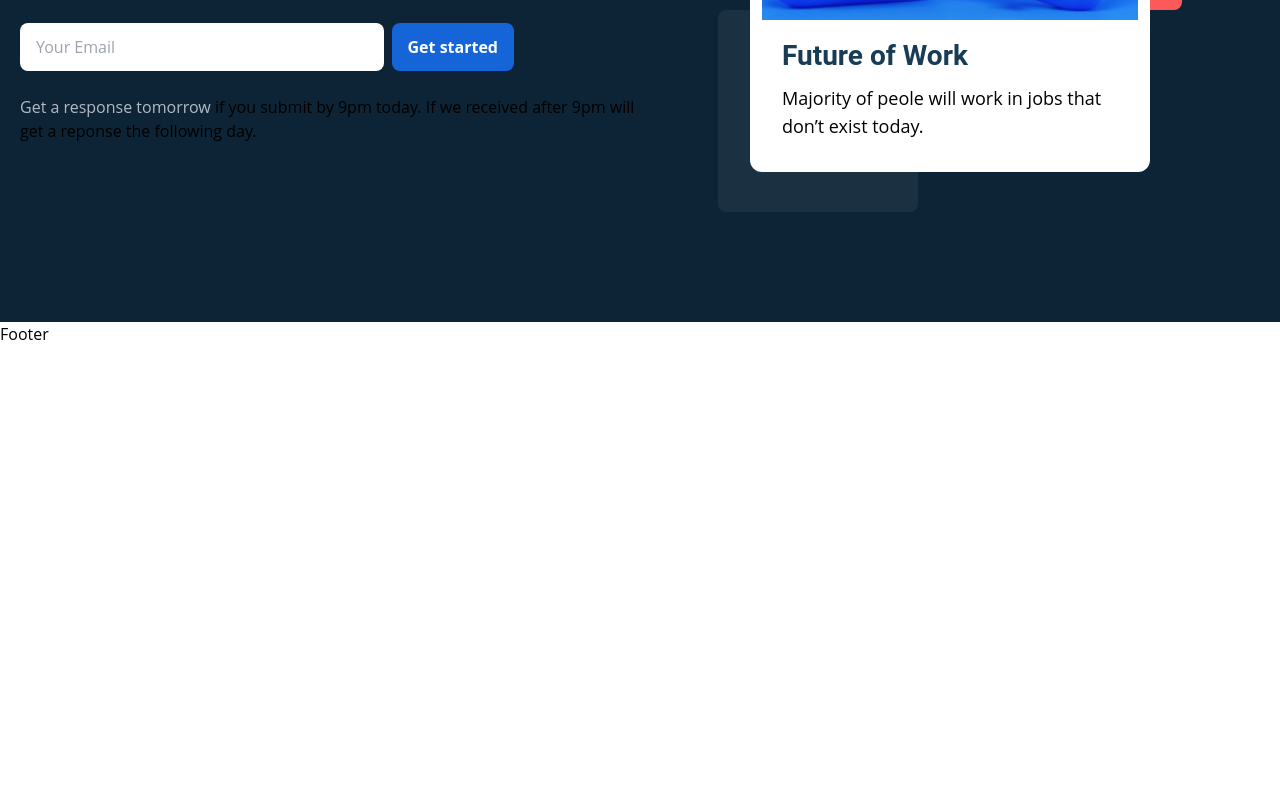
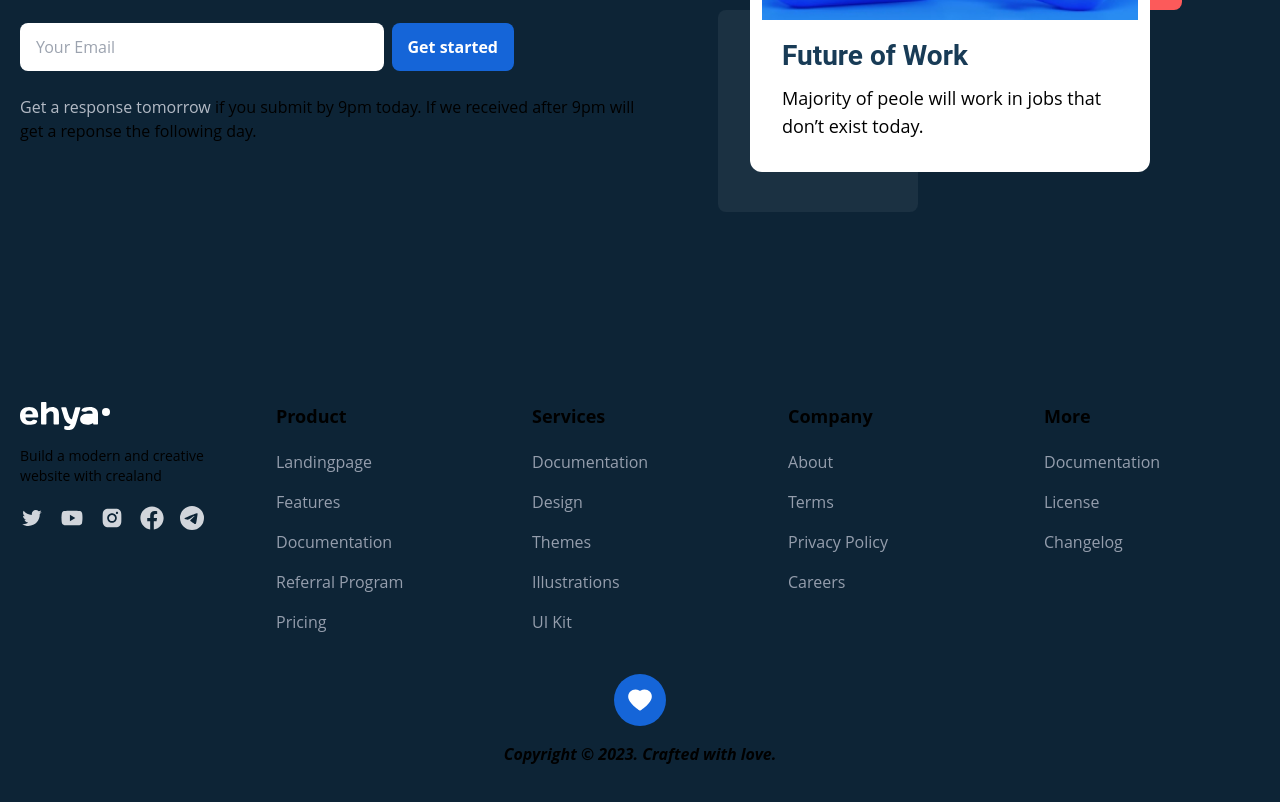
Before and after one commit to issssaaaas/blog-projectt, a React (Create React App) app: page / in a window 1280 px wide. Shown: the part 1544-2346 px from the top of the page. Before the commit the page ends 1890 px from the top, so only its background shows below. Built offline with nearby package versions, Linux system fonts and the light colour scheme.

Commit message:
creating Footer

```diff
--- a/src/components/Footer.jsx
+++ b/src/components/Footer.jsx
@@ -1,9 +1,140 @@
 
 import React from "react";
+import {
+  AiOutlineTwitter,
+  AiFillYoutube,
+  AiFillInstagram,
+  AiFillHeart,
+} from "react-icons/ai";
+import { FaFacebook } from "react-icons/fa";
+import { BsTelegram } from "react-icons/bs";
+
+import { images } from "../constants";
 
 
 const Footer = () => {
-  return <div>Footer</div>
+  return (
+    <section className="bg-dark-hard">
+      <footer className="container mx-auto grid grid-cols-10 px-5 py-10 gap-y-10 gap-x-5 md:pt-20 md:grid-cols-12 lg:grid-cols-10 lg:gap-x-10">
+        <div className="col-span-5 md:col-span-4 lg:col-span-2">
+          <h3 className="text-dark-light font-bold md:text-lg">Product</h3>
+          <ul className="text-[#959EAD] text-sm mt-5 space-y-4 md:text-base">
+            <li>
+              <a href="/">Landingpage</a>
+            </li>
+            <li>
+              <a href="/">Features</a>
+            </li>
+            <li>
+              <a href="/">Documentation</a>
+            </li>
+            <li>
+              <a href="/">Referral Program</a>
+            </li>
+            <li>
+              <a href="/">Pricing</a>
+            </li>
+          </ul>
+        </div>
+        <div className="col-span-5 md:col-span-4 lg:col-span-2">
+          <h3 className="text-dark-light font-bold md:text-lg">Services</h3>
+          <ul className="text-[#959EAD] text-sm mt-5 space-y-4 md:text-base">
+            <li>
+              <a href="/">Documentation</a>
+            </li>
+            <li>
+              <a href="/">Design</a>
+            </li>
+            <li>
+              <a href="/">Themes</a>
+            </li>
+            <li>
+              <a href="/">Illustrations</a>
+            </li>
+            <li>
+              <a href="/">UI Kit</a>
+            </li>
+          </ul>
+        </div>
+        <div className="col-span-5 md:col-span-4 md:col-start-5 lg:col-start-auto lg:col-span-2">
+          <h3 className="text-dark-light font-bold md:text-lg">Company</h3>
+          <ul className="text-[#959EAD] text-sm mt-5 space-y-4 md:text-base">
+            <li>
+              <a href="/">About</a>
+            </li>
+            <li>
+              <a href="/">Terms</a>
+            </li>
+            <li>
+              <a href="/">Privacy Policy</a>
+            </li>
+            <li>
+              <a href="/">Careers</a>
+            </li>
+          </ul>
+        </div>
+        <div className="col-span-5 md:col-span-4 lg:col-span-2">
+          <h3 className="text-dark-light font-bold md:text-lg">More</h3>
+          <ul className="text-[#959EAD] text-sm mt-5 space-y-4 md:text-base">
+            <li>
+              <a href="/">Documentation</a>
+            </li>
+            <li>
+              <a href="/">License</a>
+            </li>
+            <li>
+              <a href="/">Changelog</a>
+            </li>
+          </ul>
+        </div>
+        <div className="col-span-10 md:order-first md:col-span-4 lg:col-span-2">
+          <img
+            src={images.Logo}
+            alt="logo"
+            className="brightness-0 invert mx-auto md:mx-0"
+          />
+          <p className="text-sm text-dark-light text-center mt-4 md:text-left md:text-base lg:text-sm">
+            Build a modern and creative website with crealand
+          </p>
+          <ul className="flex justify-center items-center mt-5 space-x-4 text-gray-300 md:justify-start">
+            <li>
+              <a href="/">
+                <AiOutlineTwitter className="w-6 h-auto" />
+              </a>
+            </li>
+            <li>
+              <a href="/">
+                <AiFillYoutube className="w-6 h-auto" />
+              </a>
+            </li>
+            <li>
+              <a href="/">
+                <AiFillInstagram className="w-6 h-auto" />
+              </a>
+            </li>
+            <li>
+              <a href="/">
+                <FaFacebook className="w-6 h-auto" />
+              </a>
+            </li>
+            <li>
+              <a href="/">
+                <BsTelegram className="w-6 h-auto" />
+              </a>
+            </li>
+          </ul>
+        </div>
+        <div className="hidden md:flex flex-col items-center space-y-4 md:col-span-12 lg:col-span-10">
+          <div className="bg-primary text-white p-3 rounded-full">
+            <AiFillHeart className="w-7 h-auto" />
+          </div>
+          <p className="font-bold italic text-dark-light">
+            Copyright © 2023. Crafted with love.
+          </p>
+        </div>
+      </footer>
+    </section>
+  );
 };
 
 
```
